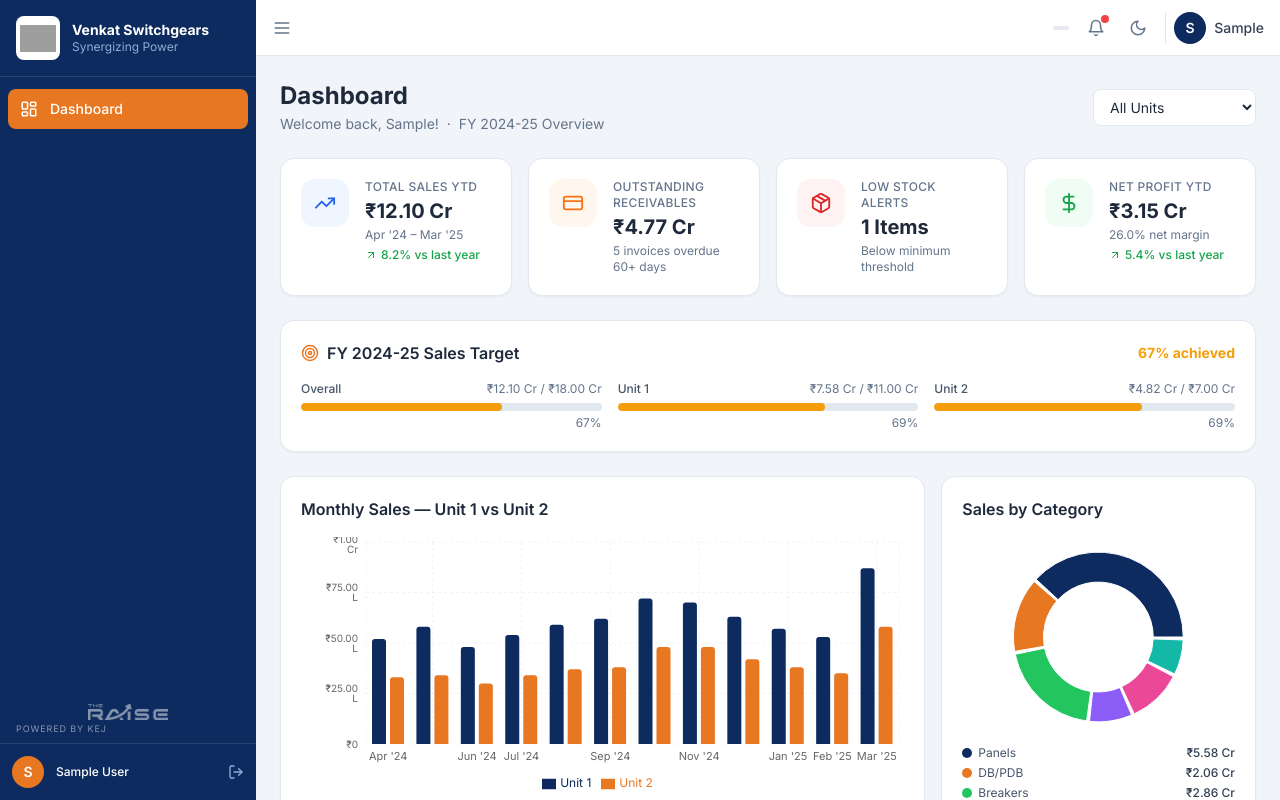
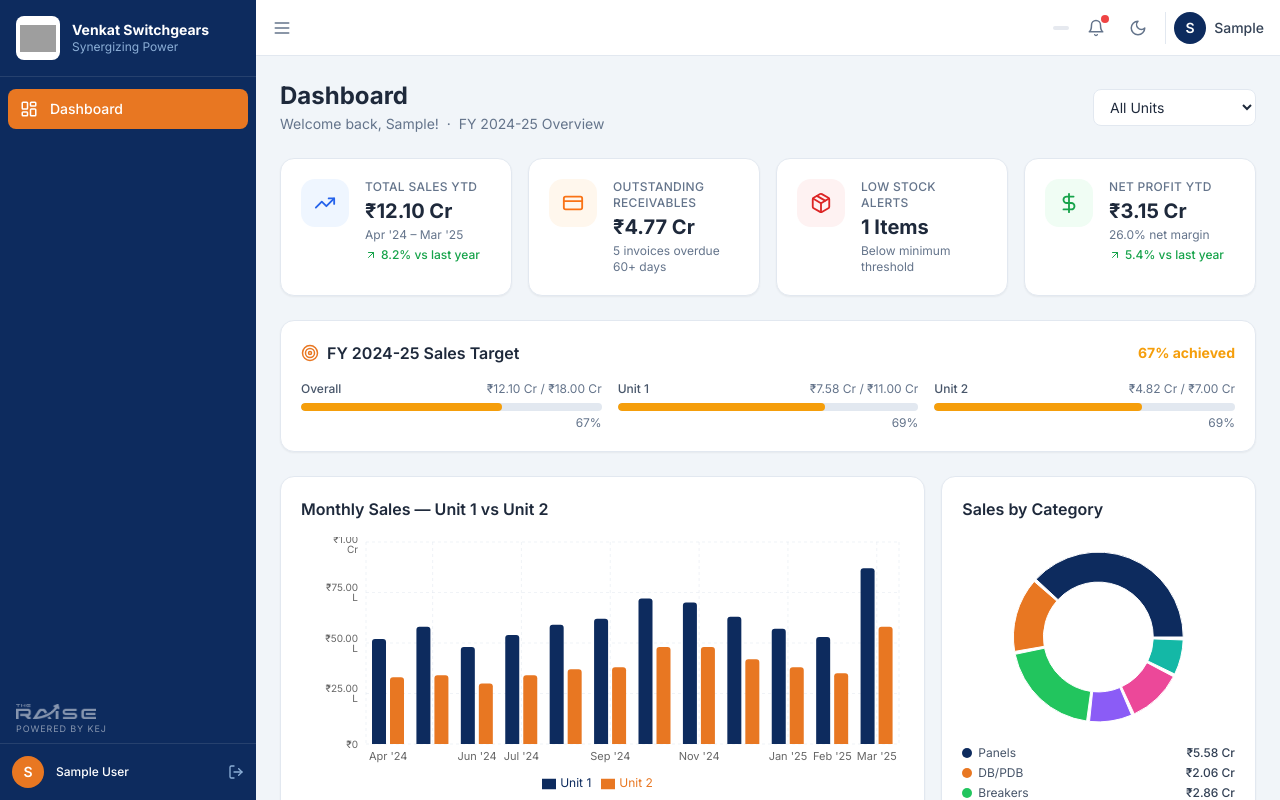
Before and after one commit to KejIt80888752/Venkat-Switchgears-BI-Dashboard, a React (Vite) app: page /#/dashboard in a window 1280 px wide. Built offline with nearby package versions, Linux system fonts and the light colour scheme; sample sign-in values are in the browser's storage; grey boxes are pictures that could not be loaded.

Commit message:
Fix sidebar branding alignment — logo and Powered by KEJ left-aligned together

```diff
--- a/src/components/Layout.tsx
+++ b/src/components/Layout.tsx
@@ -101,13 +101,15 @@ const Sidebar: React.FC<{ collapsed: boolean; onClose: () => void }> = ({ collap
 
       {/* The Raise + Powered by KEJ */}
       {!collapsed && (
-        <div className="px-4 py-2 flex flex-col gap-0.5 flex-shrink-0 opacity-50">
-          <img
-            src="/Venkat-Switchgears-BI-Dashboard/the-raise-logo.png"
-            alt="The Raise"
-            className="h-4 object-contain brightness-0 invert"
-          />
-          <p className="text-white text-[9px] uppercase tracking-widest">Powered by KEJ</p>
+        <div className="px-4 py-2 flex-shrink-0">
+          <div className="flex flex-col items-start gap-0.5 opacity-50">
+            <img
+              src="/Venkat-Switchgears-BI-Dashboard/the-raise-logo.png"
+              alt="The Raise"
+              className="h-4 object-contain object-left brightness-0 invert"
+            />
+            <p className="text-white text-[9px] uppercase tracking-widest">Powered by KEJ</p>
+          </div>
         </div>
       )}
 
```
